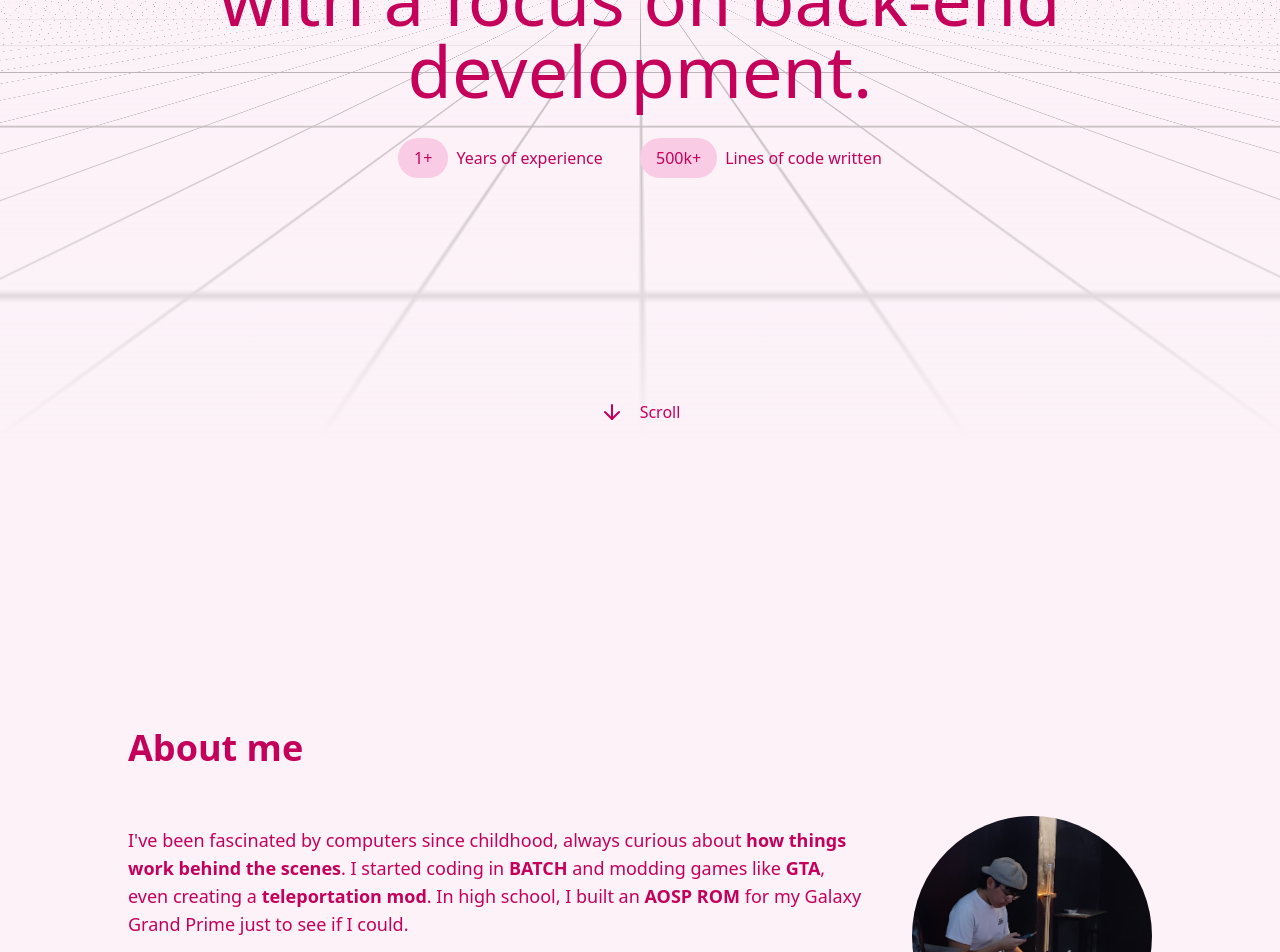
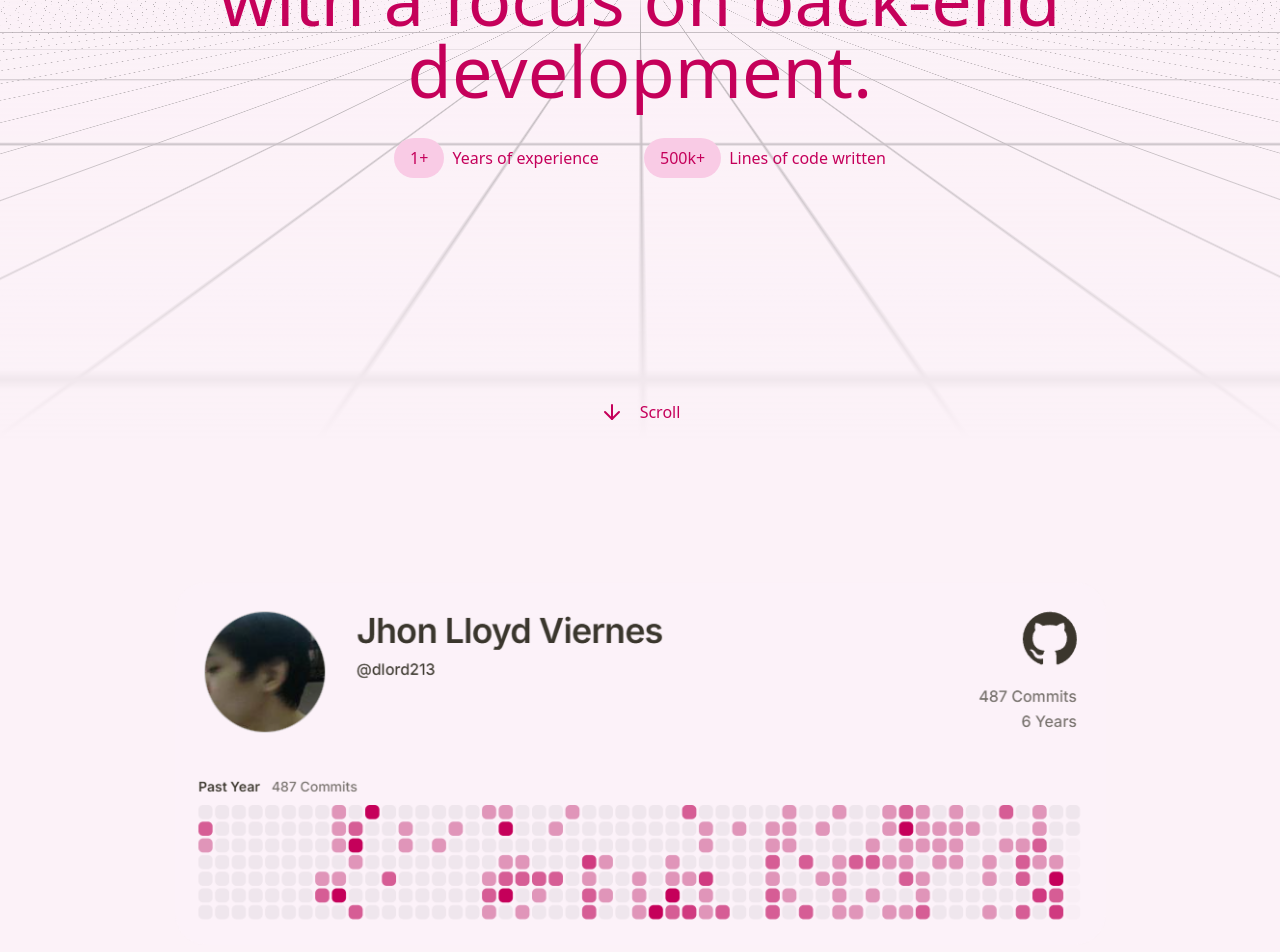
Before and after one commit to dlord213/dlord213.github.io, a React (Vite) app: page / in a window 1280 px wide. Shown: the part 360-1312 px from the top of the page. Built offline with nearby package versions, Linux system fonts and the light colour scheme; a web font is replaced by a local one.

Commit message:
app: update

```diff
--- a/src/App.tsx
+++ b/src/App.tsx
@@ -29,11 +29,11 @@ export default function App() {
           className="h-screen flex flex-col gap-8 items-center justify-center fade-in overflow-x-hidden"
           id="landing"
         >
-          <h1 className="xl:text-7xl text-4xl text-center">
+          <h1 className="xl:text-7xl text-2xl text-center">
             <SparklesText>Full-stack developer</SparklesText>
             with a focus on back-end development.
           </h1>
-          <div className="grid grid-cols-1 gap-2 lg:gap-0 lg:grid-cols-2">
+          <div className="grid grid-cols-1 gap-2 lg:gap-2 lg:grid-cols-2">
             <div className="flex flex-row gap-2 items-center">
               <p className="px-4 py-2 rounded-3xl bg-base-300">1+</p>
               <p>Years of experience</p>
@@ -48,11 +48,12 @@ export default function App() {
             <p>Scroll</p>
           </div>
         </div>
+        <img src="/assets/images/contribute.png" className="w-full lg:block hidden"/>
         <div
           className="flex flex-col gap-12 mt-[2rem] lg:mt-[12rem]"
           id="about-me"
         >
-          <h1 className="text-4xl font-bold">About me</h1>
+          <h1 className="text-4xl font-bold">Jhon Lloyd Viernes</h1>
           <div className="flex flex-col-reverse lg:flex-row justify-between items-center gap-12">
             <div>
               <p className="text-lg">
```
Also changed, not shown: public/assets/images/contribute.png (added).
